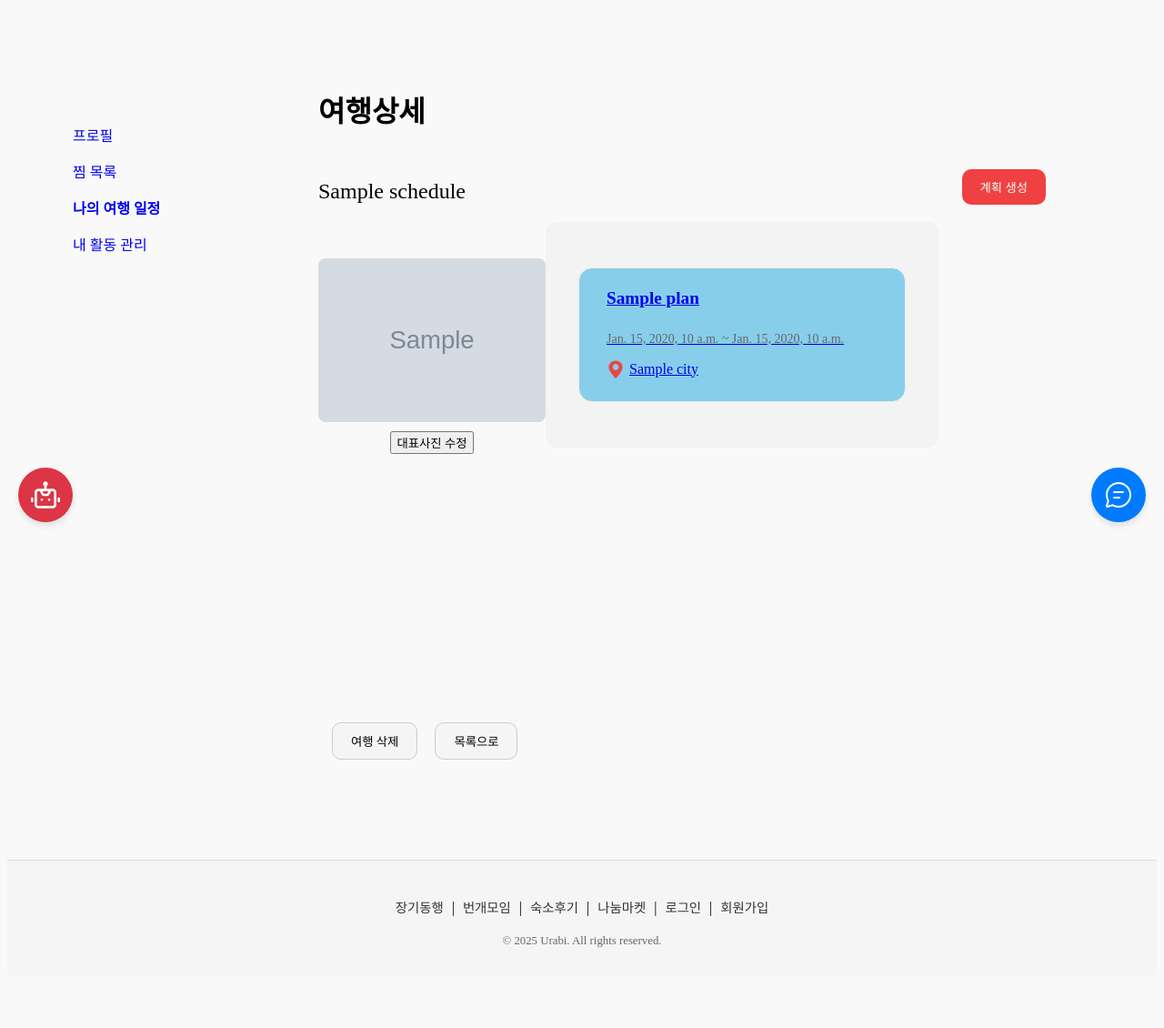
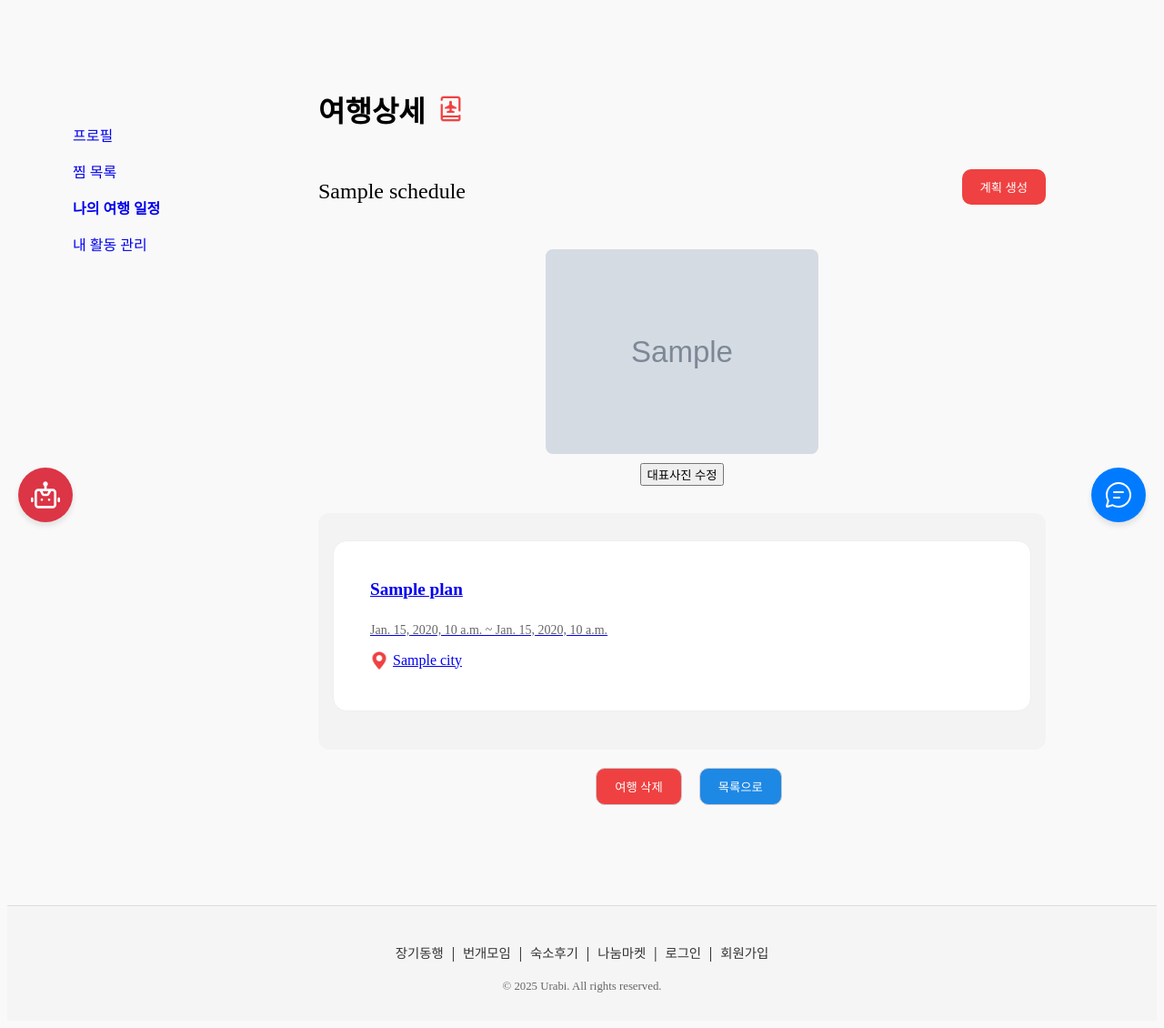
Before and after one commit to pirogramming/Urabi, a Django app: template templates/mypage/schedule_detail.html in a window 1280 px wide. Shown: the part 71-1201 px from the top of the page at 91% size. Before the commit the page ends 1112 px from the top, so only its background shows below. Run offline with Django 5.2, Linux system fonts and the light colour scheme; the template is opened without the code that fills it: most values are stand-ins (such as "Sample title", 1, 10 or a date in 2020); grey boxes marked "Sample" are stand-in pictures; some libraries are stand-ins or nearby versions; some web fonts are replaced.

Commit message:
[Design] 여행 상세 CSS 수정, 사진 추가 형식 변경 (#105)

```diff
--- a/static/mypage/cms-mypage.css
+++ b/static/mypage/cms-mypage.css
@@ -46,26 +46,16 @@
   /********************************
     스케쥴 디테일일
   ********************************/
-
-  .activity-main-cms{
-    display: flex;
-    align-items:start;
-    height: 550px;
-  }
   .photo-sec{
     display: flex;
     flex-direction: column;
     align-items: center;
-    margin-top: 40px;
+    margin: 30px 0;
   }
   .market-cards-container-cms{
     width: 400px;
     max-height: 550px;
     overflow-y: auto;
-  }
-  .activity-card.activity-card-cms{
-    padding: 20px 30px;
-    background-color: skyblue;
   }
   .no-plan{
     display: flex;
@@ -103,3 +93,26 @@
     border: 1px solid var(--red);
     color: var(--red);
   }
+
+  .cms-schedule-footer{
+    text-align: center;
+  }
+
+  .del-schedule-btn{
+    color: white;
+    border: 1px solid #ccc;
+    border-radius: 10px;
+    padding: 10px 20px;
+    cursor: pointer;
+    margin-left: 15px;
+  }
+  .del-schedule-btn:first-child{
+    background-color: var(--red);
+  }
+  .del-schedule-btn:last-child{
+    background-color: var(--blue);
+  }
+  .del-schedule-btn:hover{
+    filter: brightness(0.85);
+    transition: all 0.3s ease;
+  }
--- a/static/mypage/editProfile.css
+++ b/static/mypage/editProfile.css
@@ -43,11 +43,6 @@
     padding: 0 20px;
   }
 
-  .main-title {
-    font-size: 2rem;
-    font-weight: 700;
-    margin-bottom: 24px;
-  }
 
   /********************************
     프로필 수정 헤더
--- a/static/mypage/myPage.css
+++ b/static/mypage/myPage.css
@@ -249,6 +249,9 @@
     margin-bottom: 20px;
   }
 
+  #aic-title img{
+    margin-bottom: 13px;
+  }
 
 
   @media (max-width: 800px) {
--- a/static/mypage/myTrip.css
+++ b/static/mypage/myTrip.css
@@ -43,12 +43,6 @@
     max-width: 800px;
     margin: 0 auto;
     padding: 0 20px;
-  }
-
-  .main-title {
-    font-size: 2rem;
-    font-weight: 700;
-    margin-bottom: 24px;
   }
 
   .section-title {
--- a/static/mypage/userDetail.css
+++ b/static/mypage/userDetail.css
@@ -342,21 +342,8 @@
   }
   .new-plan-btn:hover{
     background-color: var(--red-hover);
+    transition: all 0.3s ease;
   }
-  .del-schedule-btn{
-    background-color: var(--gray);
-    border: 1px solid #ccc;
-    border-radius: 10px;
-    padding: 10px 20px;
-    cursor: pointer;
-    margin-left: 15px;
-  }
-  .del-schedule-btn:hover{
-    background-color: var(--gray-hover);
-  }
-  /* .activity-card:hover{
-    box-shadow: 10px 10px 8px rgba(199, 198, 198, 0.5);
-  } */
 
   .modal {
     display: flex;
@@ -411,7 +398,10 @@
   }
   .photo-sec img{
     border-radius: 8px;
-
+    width: 300px;
+    height: auto;
+    max-height: 400px;
+    object-fit: cover;
   }
   .activity-img {
     width: 200px;
--- a/templates/flash/flash_detail.html
+++ b/templates/flash/flash_detail.html
@@ -218,9 +218,11 @@
     const hostChatBtn = document.querySelector(".host_chat_btn");
     if (hostChatBtn) {
         hostChatBtn.addEventListener("click", function(e) {
+            // 부모 <a> 태그의 링크로 이동하지 않도록 처리
             e.preventDefault();
             e.stopPropagation();
             const otherUserId = hostChatBtn.dataset.otherUserId;
+            // create_chat_room 뷰 URL 생성: '0'을 실제 id로 교체
             const createRoomUrl = "{% url 'chat:create_chat_room' 0 %}".replace('0', otherUserId);
 
             fetch(createRoomUrl, {
@@ -233,6 +235,7 @@
             .then(response => response.json())
             .then(data => {
                 if (data.chat_room_url) {
+                    // base.html에 정의된 채팅 모달을 사용함 (iframe에 채팅방 URL 설정)
                     const chatFrame = document.getElementById("chatFrame");
                     chatFrame.src = data.chat_room_url;
                     const chatModal = document.getElementById("chatModal");
--- a/templates/mypage/planlist.html
+++ b/templates/mypage/planlist.html
@@ -21,8 +21,8 @@
 
   <!-- 메인 콘텐츠 영역 -->
   <section class="mypage-content">
-    <h1 class="main-title">나의 여행 일정
-      <img src="{% static 'img/mypage-plan-icon.png' %}" alt="여행 일정 아이콘" id="title-icon">
+    <h1 class="main-title" id="aic-title">나의 여행 일정
+      <img src="{% static 'img/mypage-icon-suitcase.png' %}" alt="여행 일정 아이콘" id="title-icon">
     </h1>
     <!-- 프로필 섹션 -->
     <section class="profile-section">
--- a/templates/mypage/schedule_detail.html
+++ b/templates/mypage/schedule_detail.html
@@ -2,105 +2,109 @@
 {% load static %}
 {% block head %}
   <link rel="stylesheet" href="{% static 'mypage/userDetail.css' %}">
-  <link rel="stylesheet" href="{%static 'mypage/myPage.css'%}">
-  <link rel="stylesheet" href="{%static 'mypage/cms-mypage.css'%}">
-{%endblock%}
+  <link rel="stylesheet" href="{% static 'mypage/myPage.css' %}">
+  <link rel="stylesheet" href="{% static 'mypage/cms-mypage.css' %}">
+{% endblock %}
 
- {%block content%}
+{% block content %}
 <main class="mypage-wrap">
 
   <nav class="mypage-nav">
     <ul>
-        <li><a href="{%url 'users:my_page'%}">프로필</a></li>
+      <li><a href="{% url 'users:my_page' %}">프로필</a></li>
       <li><a href="{% url 'users:zzim_list' %}">찜 목록</a></li>
-        <li class="active"><a href="{%url 'users:user_list'%}">나의 여행 일정</a></li>
-        <li><a href="{%url 'users:user_detail' user.id%}">내 활동 관리</a></li>
+      <li class="active"><a href="{% url 'users:user_list' %}">나의 여행 일정</a></li>
+      <li><a href="{% url 'users:user_detail' user.id %}">내 활동 관리</a></li>
     </ul>
   </nav>
 
   <section class="mypage-content">
-      <h1 class="main-title">여행상세</h1>
+    <h1 class="main-title">여행상세
+      <img src="{% static 'img/mypage-plan-icon.png' %}" alt="여행 일정 아이콘" id="title-icon">
+    </h1>
     <section class="activity-section">
       <!--나눔 마켓-->
       <div class="activity-header-cms">
-          <h2 class="sub-title">{{schedule.name}}</h2>
-          <button class="new-plan-btn" onclick="window.location.href='{%url 'users:my_trip' schedule.schedule_id %}'">계획 생성</button>
+        <h2 class="sub-title">{{ schedule.name }}</h2>
+        <button class="new-plan-btn" onclick="window.location.href='{% url 'users:my_trip' schedule.schedule_id %}'">계획 생성</button>
       </div>
       <div class="activity-main-cms">
         <div class="photo-sec">
-            {% if schedule.photo %}
-            <img width="250" height="180" src="{{schedule.photo.url}}" alt="여행 이미지">
-            <button onclick="document.getElementById('photo-modal').style.display='block'">대표사진 수정</button>
-            {% else %}
-            <img width="250" height="180" src="{% static 'img/schedule_default_img.jpg' %}" alt="여행 이미지">
-            <button onclick="document.getElementById('photo-modal').style.display='block'">대표사진 등록</button>
-            {% endif %}
+          <img id="photo-preview" width="250" height="180"
+               src="{% if schedule.photo %}{{ schedule.photo.url }}{% else %}{% static 'img/schedule_default_img.jpg' %}{% endif %}"
+               alt="여행 이미지" style="cursor:pointer;">
+          <button type="button" id="photo-button">
+            {% if schedule.photo %}대표사진 수정{% else %}대표사진 등록{% endif %}
+          </button>
+          <input type="file" id="photo-input" name="photo" accept="image/*" style="display:none">
         </div>
-          <div id="market-cards-container" class="market-cards-container-cms">
-              {%if plans%}
-              {%for plan in plans%}
-                <div class="activity-card activity-card-cms" >
-                  <a href="{%url 'users:plan_detail' plan.plan_id%}">
+        <div id="schedule-cards-container">
+          {% if plans %}
+            {% for plan in plans %}
+              <div class="activity-card">
+                <a href="{% url 'users:plan_detail' plan.plan_id %}">
                   <div class="activity-review">
                     <div class="activity-review-header">
                       <span class="activity-review-title mypage_mkt_title">
-                        {{plan.title}}
+                        {{ plan.title }}
                       </span>
                     </div>
                     <p class="activity-date">
-                        {{plan.start_date}} ~ {{plan.end_date}}
+                      {{ plan.start_date }} ~ {{ plan.end_date }}
                     </p>
                     <p class="schedule-location">
                       <img src="{% static 'img/location_icon.png' %}" alt="위치">
-                      <span class="schedule-location-text">{{plan.city}}</span>
+                      <span class="schedule-location-text">{{ plan.city }}</span>
                     </p>
                   </div>
                 </a>
               </div>
-              {%endfor%}
-              {%else%}
+            {% endfor %}
+          {% else %}
             <div class="no-plan">
-                  <img width="150"src="{% static 'img/logo.png' %}" alt="기본 이미지">
+              <img width="150" src="{% static 'img/logo.png' %}" alt="기본 이미지">
               <p>아직 등록한 계획이 없으시네요!</p><br>
               <p>지금 계획을 등록해서 여행을 더 즐겁게 만들어보세요!</p>
             </div>
-              {%endif%}
-
+          {% endif %}
         </div>
       </div>
       <div class="cms-schedule-footer">
-          <button class="del-schedule-btn" onclick="confirmDelete(event, {{schedule.schedule_id}})">여행 삭제</button>
-          <button class="del-schedule-btn" onclick="window.location.href='{%url 'users:user_list'%}'">목록으로</button>
+        <button class="del-schedule-btn" onclick="confirmDelete(event, {{ schedule.schedule_id }})">여행 삭제</button>
+        <button class="del-schedule-btn" onclick="window.location.href='{% url 'users:user_list' %}'">목록으로</button>
       </div>
     </section>
-
   </section>
 </main>
+{% endblock %}
 
-  <div id="photo-modal" class="modal" style="display:none;">
-    <div class="modal-content">
-      <span class="close" onclick="document.getElementById('photo-modal').style.display='none'">&times;</span>
-      <h2>대표사진 등록/수정</h2>
-      <form  method="post" enctype="multipart/form-data">
-        {% csrf_token %}
-        <input type="file" name="photo" accept="image/*" required>
-        <button type="submit">업로드</button>
-      </form>
-    </div>
-  </div>
-  {%endblock%}
-  {%block js%}
+{% block js %}
 <script>
+  const photoPreview = document.getElementById('photo-preview');
+  const photoButton = document.getElementById('photo-button');
+  const photoInput   = document.getElementById('photo-input');
+
+  photoPreview.addEventListener('click', () => {
+    photoInput.click();
+  });
+  photoButton.addEventListener('click', () => {
+    photoInput.click();
+  });
+
+  // 사진 미리보기
+  photoInput.addEventListener('change', function(e) {
+    const file = e.target.files[0];
+    if(file) {
+      const imageURL = URL.createObjectURL(file);
+      photoPreview.src = imageURL;
+    }
+  });
+
+  // 기존 여행 삭제 확인
   function confirmDelete(event, scheduleId) {
     if (confirm('삭제하시겠습니까?')) {
       window.location.href = "{% url 'users:delete_schedule' %}?schedule_id=" + scheduleId;
     }
   }
-    window.onclick = function(event) {
-
-      if (event.target == document.getElementById('photo-modal')) {
-        document.getElementById('photo-modal').style.display = "none";
-      }
-    }
 </script>
-  {%endblock js%}
+{% endblock js %}
```
Also changed, not shown: static/img/mypage-icon-suitcase.png (added). Lines whose indentation alone changed are shown as unchanged.
